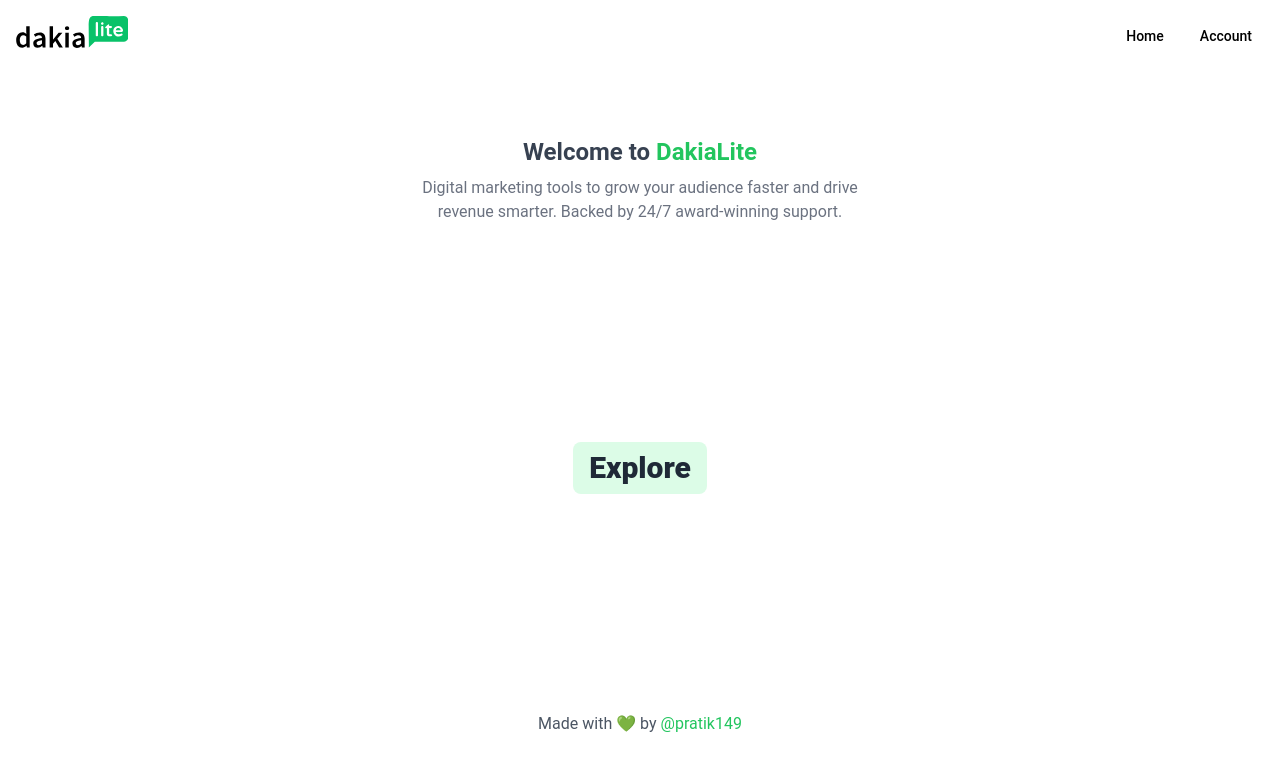
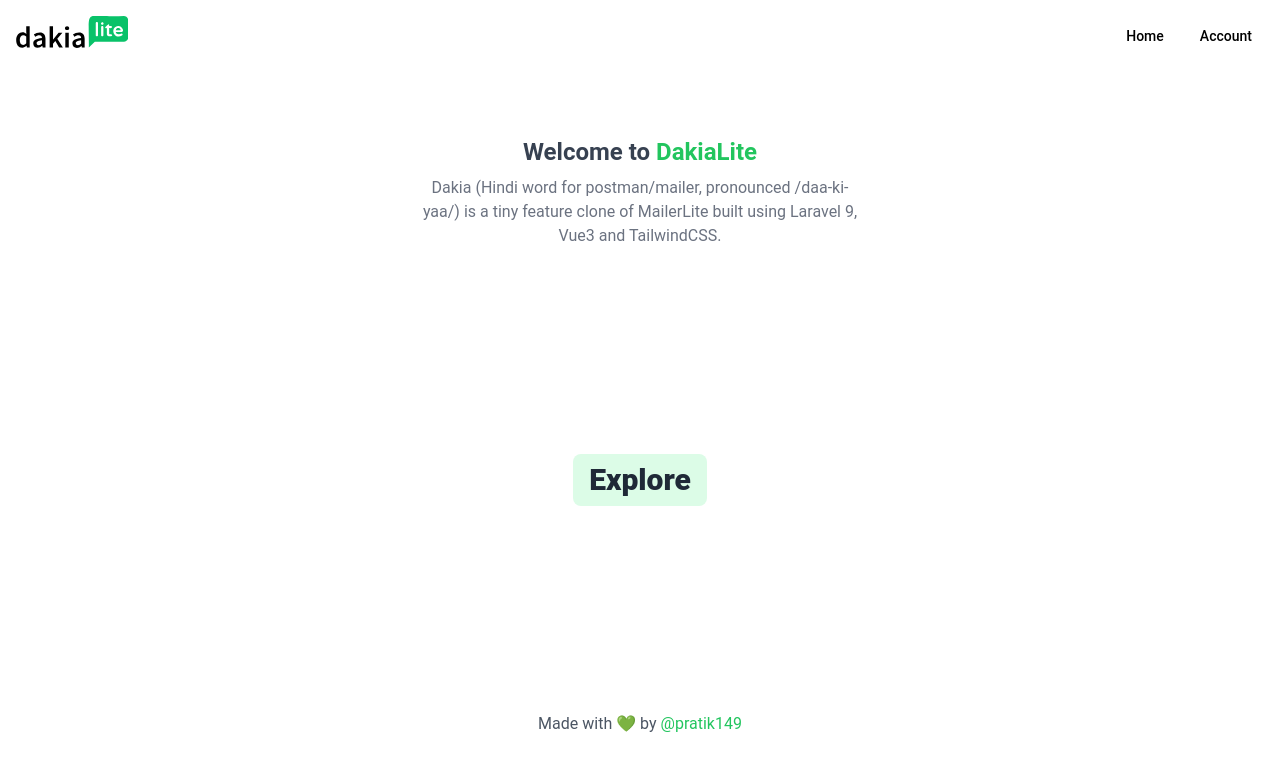
Before and after one commit to pratik149/dakia-lite, a Vue app in the folder frontend/: page / in a window 1280 px wide. Shown: the top 770 px of the page. Built offline with nearby package versions, Linux system fonts and the light colour scheme.

Commit message:
chore: :speech_balloon: update subtitle in home page

```diff
--- a/frontend/src/views/HomeView.vue
+++ b/frontend/src/views/HomeView.vue
@@ -7,8 +7,8 @@ import { RouterLink } from "vue-router";
     <div class="max-w-md text-center">
       <h1 class="text-2xl font-semibold text-gray-700">Welcome to <span class="text-green-500"> DakiaLite </span></h1>
       <p class="mt-2 text-gray-500">
-        Digital marketing tools to grow your audience faster and drive revenue smarter. Backed by 24/7 award-winning
-        support.
+        Dakia (Hindi word for postman/mailer, pronounced /daa-ki-yaa/) is a tiny feature clone of MailerLite built using
+        Laravel 9, Vue3 and TailwindCSS.
       </p>
     </div>
 
```
